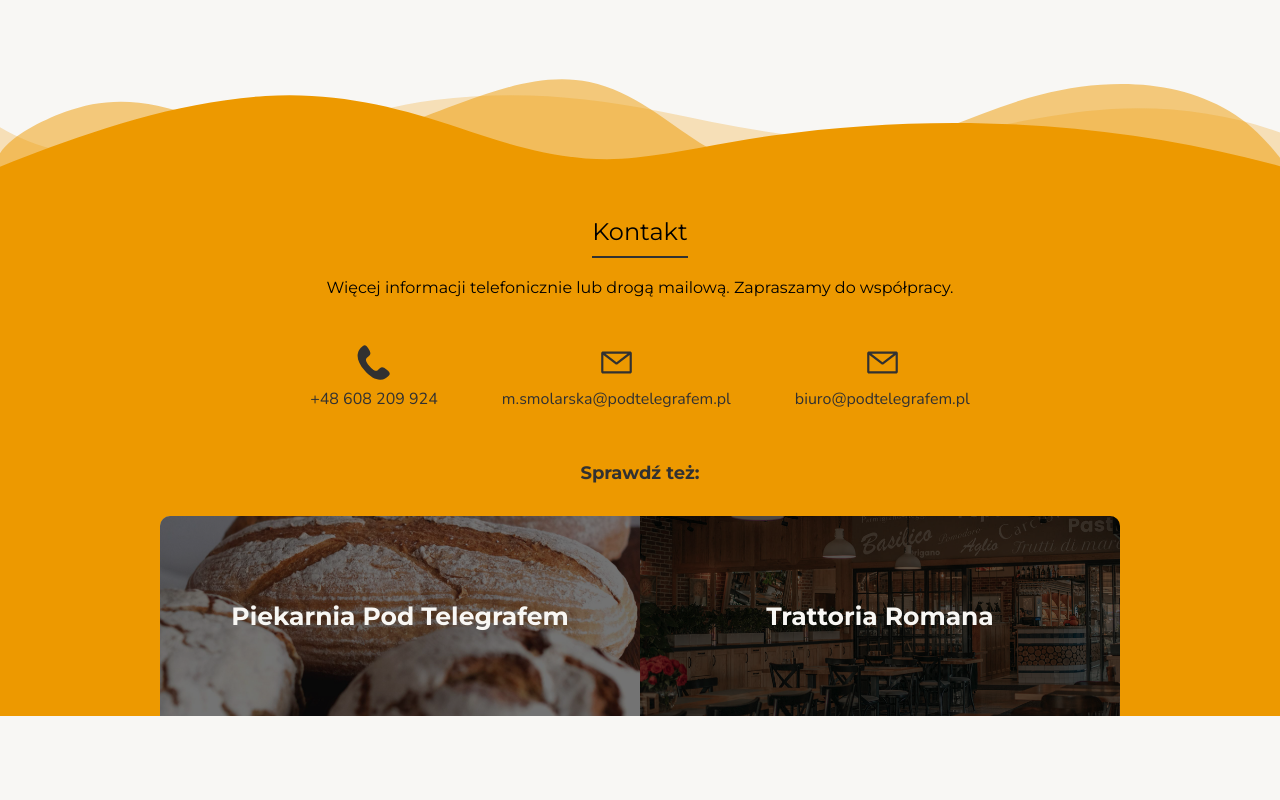
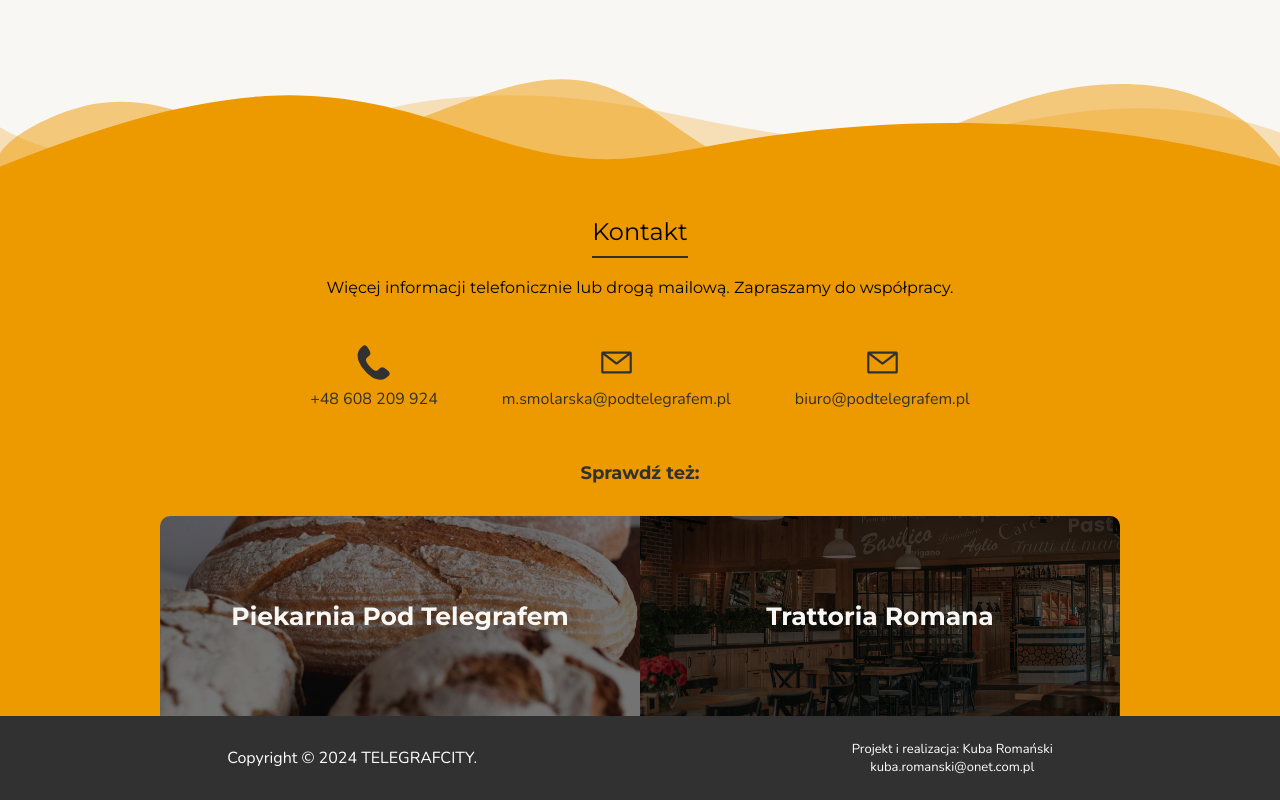
Before and after one commit to Kuba1507/TelegrafCity, a website: page index.html in a window 1280 px wide. Shown: the part 4411-5211 px from the top of the page. Before the commit the page ends 5127 px from the top, so only its background shows below. Drawn offline with nearby package versions, Linux system fonts and the light colour scheme.

Commit message:
created footer and made it responsive

```diff
--- a/index.html
+++ b/index.html
@@ -323,6 +323,17 @@
             </div>
         </section>
     </main>
+    <footer class="footer">
+        <div class="wrapper">
+            <div class="footer-mobile">
+                <p class="copyright">Copyright &copy; 2024 TELEGRAFCITY.</p>
+            </div>
+            <div class="footer-desktop">
+                <p class="author">Projekt i realizacja: Kuba Romański</p>
+                <p class="author">kuba.romanski@onet.com.pl</p>
+            </div>
+        </div>
+    </footer>
     <script src="dist/js/script.min.js"></script>
 </body>
 
--- a/src/sass/_layout.scss
+++ b/src/sass/_layout.scss
@@ -1,5 +1,5 @@
-@use 'colors' as *;
-@use 'animations' as *;
+@use "colors" as *;
+@use "animations" as *;
 
 html {
 	font-size: 62.5%;
@@ -43,7 +43,7 @@
 				transition: transform 0.3s;
 
 				&-link {
-					font-family: 'Nunito', sans-serif;
+					font-family: "Nunito", sans-serif;
 					font-size: 2rem;
 					font-weight: 600;
 					color: $black;
@@ -103,7 +103,7 @@
 
 						&-link {
 							padding: 1em 2em;
-							font-family: 'Nunito', sans-serif;
+							font-family: "Nunito", sans-serif;
 							color: $black;
 							text-decoration: none;
 							transition: color 0.3s;
@@ -122,7 +122,8 @@
 		}
 
 		.show-shadow {
-			box-shadow: rgba(50, 50, 93, 0.25) 0px 50px 100px -20px, rgba(0, 0, 0, 0.3) 0px 30px 60px -30px;
+			box-shadow: rgba(50, 50, 93, 0.25) 0px 50px 100px -20px,
+				rgba(0, 0, 0, 0.3) 0px 30px 60px -30px;
 		}
 
 		.show-menu {
@@ -158,7 +159,7 @@
 				text-align: center;
 
 				.heading {
-					font-family: 'Montserrat', sans-serif;
+					font-family: "Montserrat", sans-serif;
 					font-size: 2.7rem;
 					font-weight: 600;
 					text-transform: uppercase;
@@ -168,7 +169,7 @@
 
 				&__description {
 					margin-top: 0.75em;
-					font-family: 'Nunito', sans-serif;
+					font-family: "Nunito", sans-serif;
 					font-size: 1.6rem;
 					font-weight: 400;
 					text-align: center;
@@ -177,7 +178,7 @@
 				.cta-button {
 					margin-top: 3em;
 					padding: 0.7em 1.4em;
-					font-family: 'Montserrat', sans-serif;
+					font-family: "Montserrat", sans-serif;
 					font-size: 1.7rem;
 					background-color: $orange;
 					border-radius: 20px;
@@ -257,13 +258,13 @@
 .main {
 	.section-title {
 		position: relative;
-		font-family: 'Montserrat', sans-serif;
+		font-family: "Montserrat", sans-serif;
 		font-weight: 400;
 		text-align: center;
 		margin-top: 1em;
 
 		&::after {
-			content: '';
+			content: "";
 			position: absolute;
 			bottom: -12px;
 			left: 50%;
@@ -336,7 +337,8 @@
 				height: 200px;
 				width: 70%;
 				background-color: $pure-white;
-				box-shadow: rgba(50, 50, 93, 0.25) 0px 13px 27px -5px, rgba(0, 0, 0, 0.3) 0px 8px 16px -8px;
+				box-shadow: rgba(50, 50, 93, 0.25) 0px 13px 27px -5px,
+					rgba(0, 0, 0, 0.3) 0px 8px 16px -8px;
 				border-radius: 8px;
 
 				.company {
@@ -358,7 +360,7 @@
 				padding: 1.25em;
 
 				.about-info {
-					font-family: 'Nunito', sans-serif;
+					font-family: "Nunito", sans-serif;
 
 					&__description {
 						margin: 2em 0;
@@ -426,7 +428,7 @@
 
 			.tip {
 				margin-top: 1.5em;
-				font-family: 'Nunito', sans-serif;
+				font-family: "Nunito", sans-serif;
 			}
 
 			.visualizations-box {
@@ -495,7 +497,7 @@
 
 					&-element {
 						padding: 2em 1em;
-						font-family: 'Nunito', sans-serif;
+						font-family: "Nunito", sans-serif;
 						font-weight: 300;
 
 						&-title {
@@ -541,7 +543,7 @@
 
 		.contact-info {
 			padding: 2em;
-			font-family: 'Montserrat', sans-serif;
+			font-family: "Montserrat", sans-serif;
 			text-align: center;
 		}
 
@@ -562,7 +564,7 @@
 				}
 
 				&-info {
-					font-family: 'Nunito', sans-serif;
+					font-family: "Nunito", sans-serif;
 					font-weight: 400;
 					color: $dark;
 				}
@@ -571,7 +573,7 @@
 
 		.check-others {
 			margin-top: 1em;
-			font-family: 'Montserrat', sans-serif;
+			font-family: "Montserrat", sans-serif;
 			font-size: 1.8rem;
 			font-weight: bold;
 			color: $dark;
@@ -597,7 +599,7 @@
 
 				a {
 					position: relative;
-					font-family: 'Montserrat', sans-serif;
+					font-family: "Montserrat", sans-serif;
 					font-weight: bold;
 					font-size: 2.2rem;
 					text-align: center;
@@ -608,7 +610,8 @@
 				}
 
 				&:hover {
-					box-shadow: rgb(204, 219, 232) 3px 3px 6px 0px inset, rgba(255, 255, 255, 0.5) -3px -3px 6px 1px inset;
+					box-shadow: rgb(204, 219, 232) 3px 3px 6px 0px inset,
+						rgba(255, 255, 255, 0.5) -3px -3px 6px 1px inset;
 				}
 
 				&:hover .shadow {
@@ -621,12 +624,12 @@
 			}
 
 			.pod-telegrafem {
-				background-image: url('../img/check-1.png');
+				background-image: url("../img/check-1.png");
 			}
 
 			.trattoria {
 				position: relative;
-				background-image: url('../img/check-2.png');
+				background-image: url("../img/check-2.png");
 			}
 
 			.shadow {
@@ -642,3 +645,36 @@
 		}
 	}
 }
+
+// footer
+
+.footer {
+	padding: 1em;
+	background-color: $dark;
+
+	.footer-mobile,
+	.footer-desktop {
+		p {
+			font-family: "Nunito", sans-serif;
+			color: $pure-white;
+		}
+	}
+
+	.footer-desktop {
+		display: none;
+		text-align: center;
+
+		.author {
+			font-size: 1.3rem;
+			font-weight: 300;
+		}
+	}
+
+	.footer-mobile {
+		text-align: center;
+
+		.copyright {
+			font-size: 1.6rem;
+		}
+	}
+}
--- a/src/sass/_media.scss
+++ b/src/sass/_media.scss
@@ -1,4 +1,4 @@
-@use 'colors' as *;
+@use "colors" as *;
 
 @media (min-width: 768px) {
 	.header {
@@ -260,7 +260,7 @@
 								}
 
 								&::after {
-									content: '';
+									content: "";
 									position: absolute;
 									left: 0;
 									top: 0;
@@ -312,7 +312,8 @@
 						border-left: 1px solid $dark;
 						border-bottom: 1px solid $dark;
 						border-top: 1px solid $dark;
-						box-shadow: rgba(50, 50, 93, 0.25) 0px 13px 27px -5px, rgba(0, 0, 0, 0.3) 0px 8px 16px -8px;
+						box-shadow: rgba(50, 50, 93, 0.25) 0px 13px 27px -5px,
+							rgba(0, 0, 0, 0.3) 0px 8px 16px -8px;
 					}
 				}
 
@@ -538,7 +539,8 @@
 						iframe {
 							height: 470px;
 
-							box-shadow: rgba(50, 50, 93, 0.25) 0px 2px 5px -1px, rgba(0, 0, 0, 0.3) 0px 1px 3px -1px;
+							box-shadow: rgba(50, 50, 93, 0.25) 0px 2px 5px -1px,
+								rgba(0, 0, 0, 0.3) 0px 1px 3px -1px;
 						}
 					}
 				}
@@ -592,4 +594,18 @@
 			}
 		}
 	}
+
+	.footer {
+		padding: 1.5em 1em;
+
+		.wrapper {
+			display: flex;
+			align-items: center;
+			justify-content: space-around;
+
+			.footer-desktop {
+				display: block;
+			}
+		}
+	}
 }
```
Also changed, not shown: dist/css/style.min.css.
